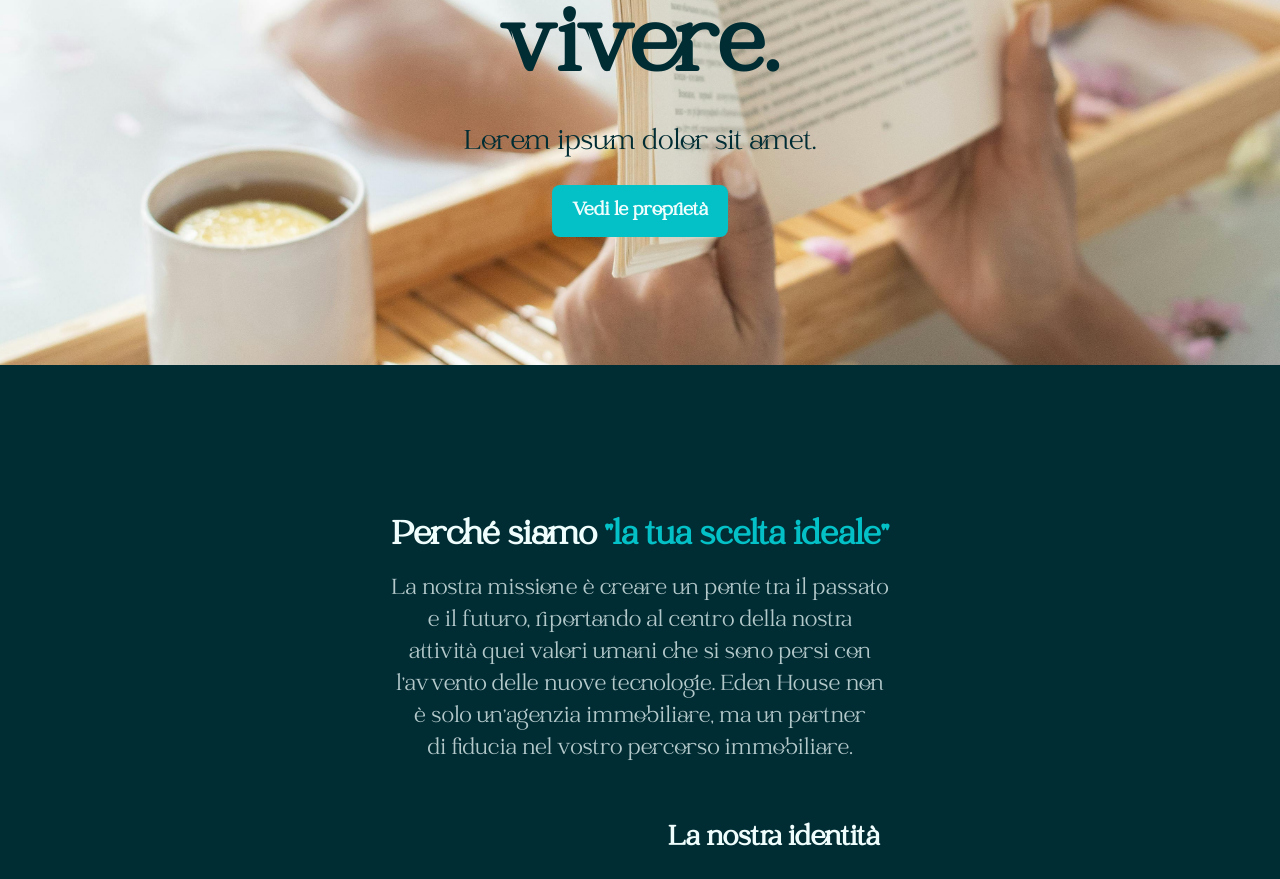
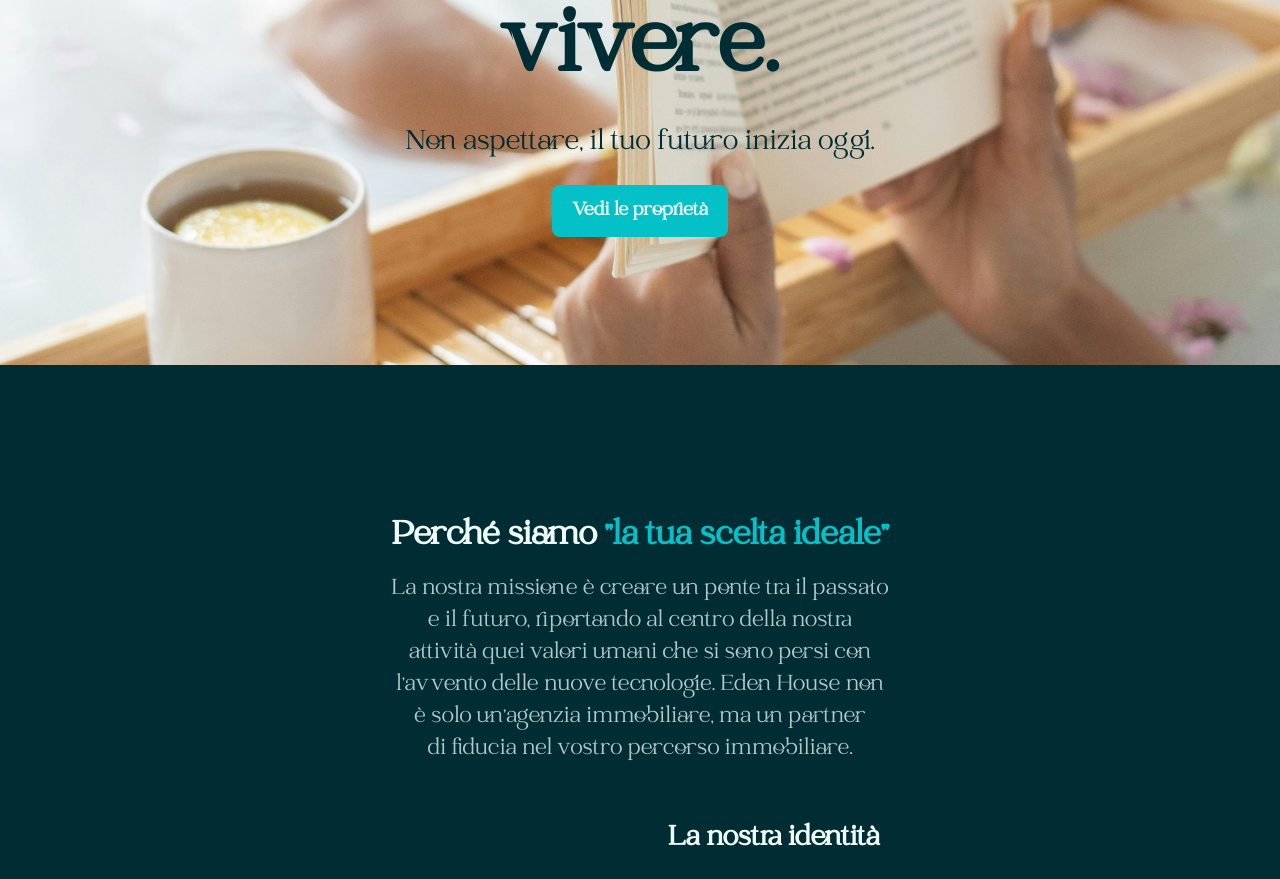
Before and after one commit to ManuelBellucci/eden, a React (Vite) app: page / in a window 1280 px wide. Shown: the part 4180-5059 px from the top of the page. Built offline with nearby package versions, Linux system fonts and the light colour scheme; no server answers.

Commit message:
refactor: Update grid layout and API endpoint for Featured component

```diff
--- a/src/components/home/featured/Featured.jsx
+++ b/src/components/home/featured/Featured.jsx
@@ -26,7 +26,7 @@ const Featured = () => {
       <h2 className='text-center mb-20 text-xl font-extrabold leading-none text-primary-50 md:text-2xl lg:text-4xl'>
         Le proposte del mese: <span className='text-primary-500'>in vendita</span>
       </h2>
-      <div className='grid grid-cols-1 gap-x-8 gap-y-16 lg:grid-cols-3'>
+      <div className='grid grid-cols-1 gap-x-8 gap-y-16 xl:grid-cols-3'>
         {featured.map(listing => (
           <ListingItem key={listing._id} listing={listing} />
         ))}
--- a/src/components/home/hero/browser/Browser.jsx
+++ b/src/components/home/hero/browser/Browser.jsx
@@ -12,7 +12,7 @@ const Browser = () => {
 
   const fetchMunicipalities = async () => {
     try {
-      const response = await axios.get('http://localhost:5000/municipalities')
+      const response = await axios.get('https://eden-backend.vercel.app/municipalities')
       setMunicipalities(response.data)
     } catch (error) {
       console.error(error)
--- a/src/pages/home/Home.jsx
+++ b/src/pages/home/Home.jsx
@@ -38,7 +38,7 @@ const Home = () => {
       <Banner
         bgImage='/banner.jpg'
         title='Scopri la casa dove amerai vivere.'
-        description='Lorem ipsum dolor sit amet.'
+        description='Non aspettare, il tuo futuro inizia oggi.'
         buttonText='Vedi le proprietà'
         buttonLink='/immobili'
       />
```
